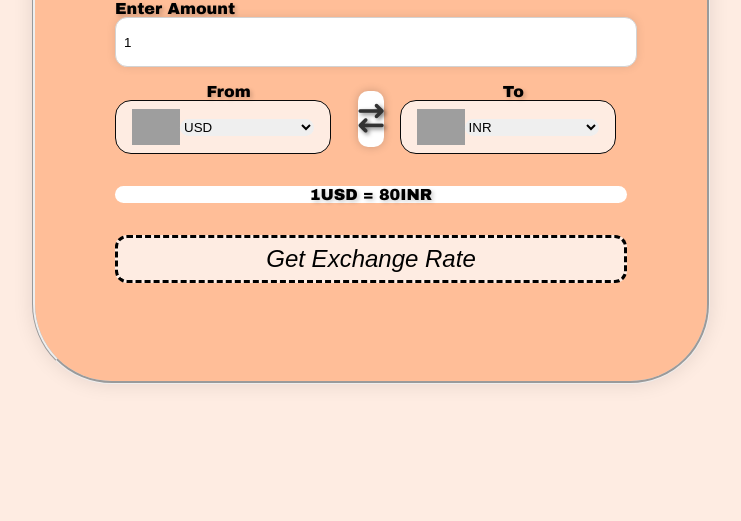
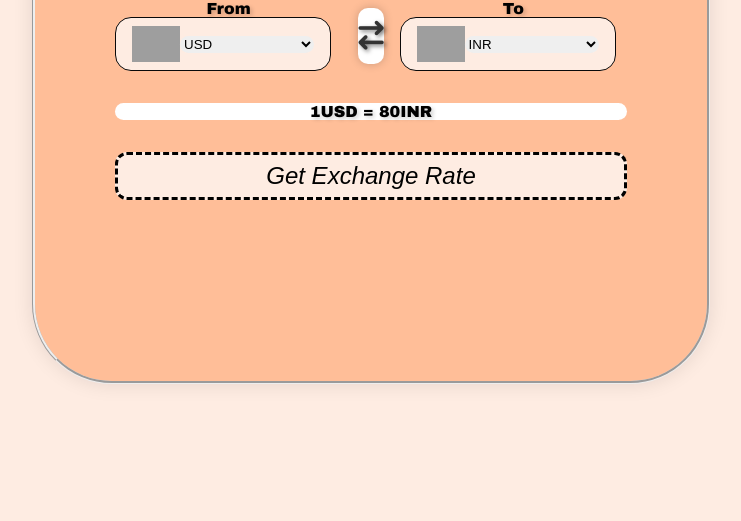
Before and after one commit to rajshekharbind/Carency-Converter, a plain HTML site: page index.html in a window 1280 px wide. Shown: the part 279-800 px from the top of the page, without its empty margins (269-1010 px from the left). Drawn offline with Linux system fonts and the light colour scheme; no server answers; grey boxes are pictures that could not be loaded.

Commit message:
just update the index.html file of carency-converter

```diff
--- a/index.html
+++ b/index.html
@@ -17,10 +17,10 @@
     <div class="container">
     <h2>Currency Converter</h2>
       <form>
-        <div class="amount">
+        <!-- <div class="amount">
           <p>Enter Amount</p>
           <input class="box" value="1" type="text" />
-        </div>
+        </div> -->
         <div class="dropdown">
           <div class="from">
             <p>From</p>
```
